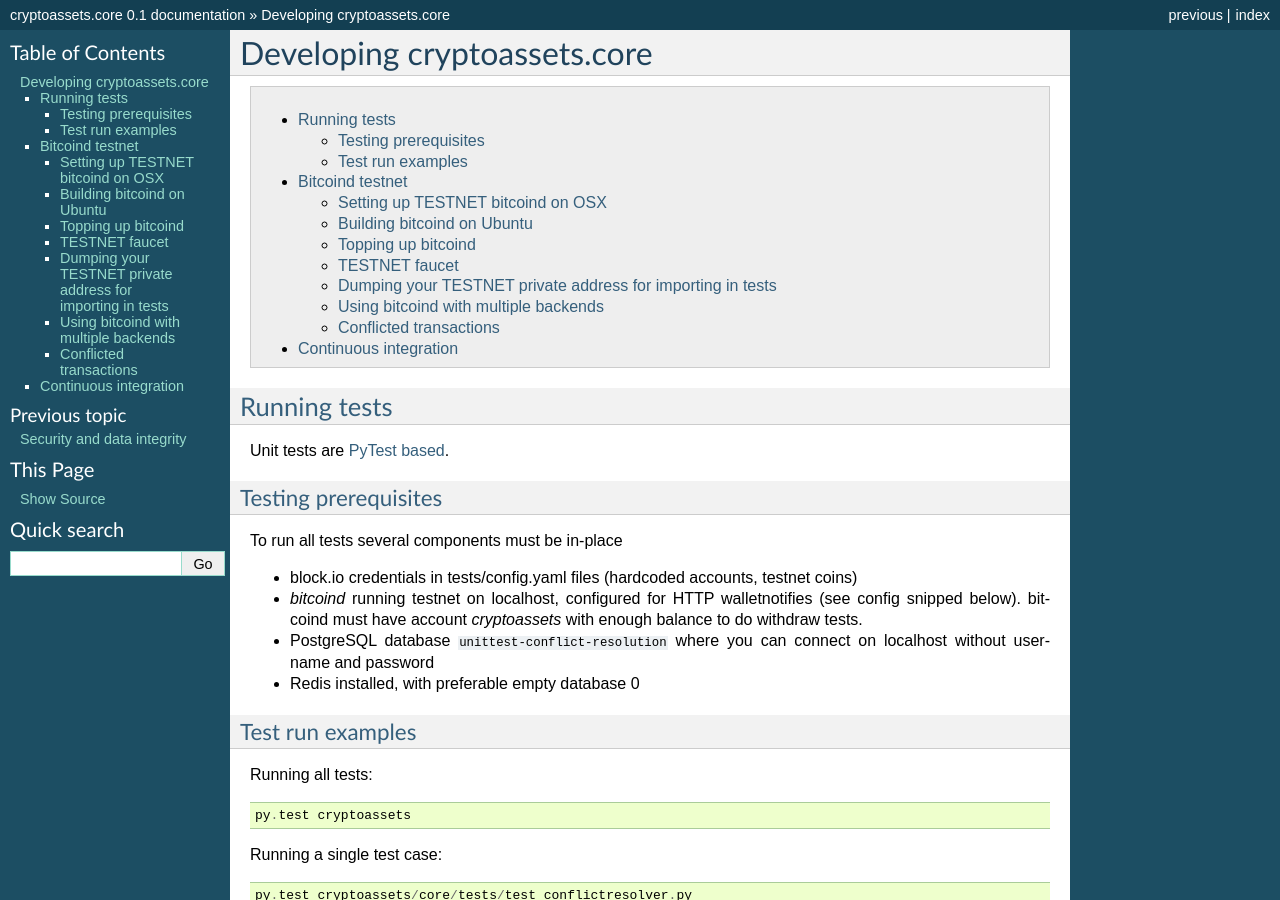
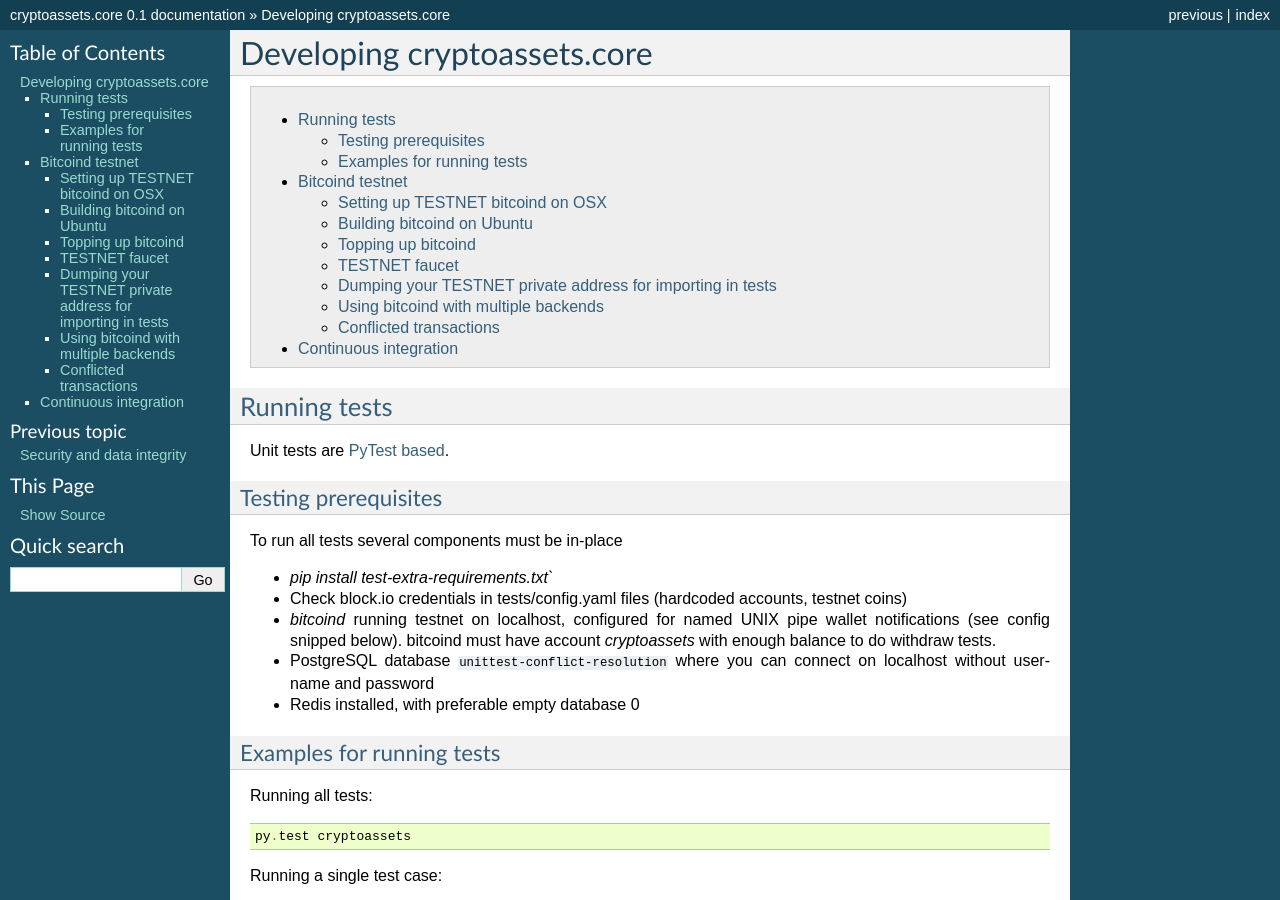
Before and after one commit to pahaz/cryptoassets, a Sphinx documentation site: the page built from docs/source/develop.rst, in a window 1280 px wide and 900 px high. Built offline with Sphinx 7.4.7, drawn with Linux system fonts in a browser that asks for light colours; some of the changed text lies outside the part shown.

```diff
--- a/docs/source/develop.rst
+++ b/docs/source/develop.rst
@@ -15,16 +15,18 @@
 
 To run all tests several components must be in-place
 
-* block.io credentials in tests/config.yaml files (hardcoded accounts, testnet coins)
+* `pip install test-extra-requirements.txt``
 
-* *bitcoind* running testnet on localhost, configured for HTTP walletnotifies (see config snipped below). bitcoind must have account *cryptoassets* with enough balance to do withdraw tests.
+* Check block.io credentials in tests/config.yaml files (hardcoded accounts, testnet coins)
+
+* *bitcoind* running testnet on localhost, configured for named UNIX pipe wallet notifications (see config snipped below). bitcoind must have account *cryptoassets* with enough balance to do withdraw tests.
 
 * PostgreSQL database ``unittest-conflict-resolution`` where you can connect on localhost without username and password
 
 * Redis installed, with preferable empty database 0
 
-Test run examples
-+++++++++++++++++++++
+Examples for running tests
++++++++++++++++++++++++++++
 
 Running all tests::
 
@@ -92,9 +94,8 @@
 
     curl --user foo:bar --data-binary '{"id":"t0", "method": "getnewaddress", "params": ["cryptoassets"] }' http://127.0.0.1:8332/
 
-Then list ``bitcoind`` accounts and balances:
+Write down the *result*.
 
-    curl --user foo:bar --data-binary '{"id":"t0", "method": "listaccounts", "params": [] }' http://127.0.0.1:8332/
 
 TESTNET faucet
 ++++++++++++++++
@@ -103,7 +104,11 @@
 
 http://tpfaucet.appspot.com/
 
-Send them to the address you created.
+Send them to the receiving address you created.
+
+Then list ``bitcoind`` accounts and balances, to see you have the new receiving address and the balance arrives there:
+
+    curl --user foo:bar --data-binary '{"id":"t0", "method": "listaccounts", "params": [] }' http://127.0.0.1:8332/
 
 Dumping your TESTNET private address for importing in tests
 ++++++++++++++++++++++++++++++++++++++++++++++++++++++++++++++++++++++++++++++++
```
Also changed, not shown: 1 other file.
